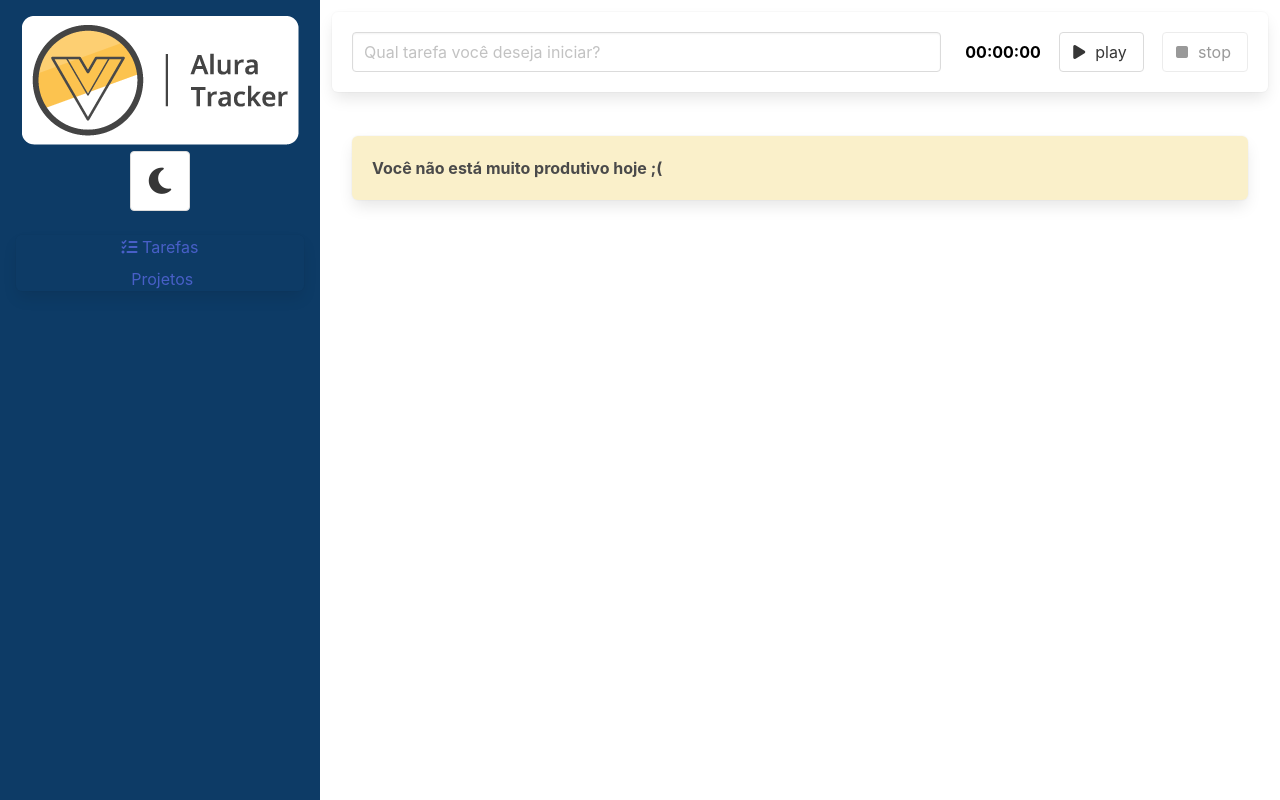
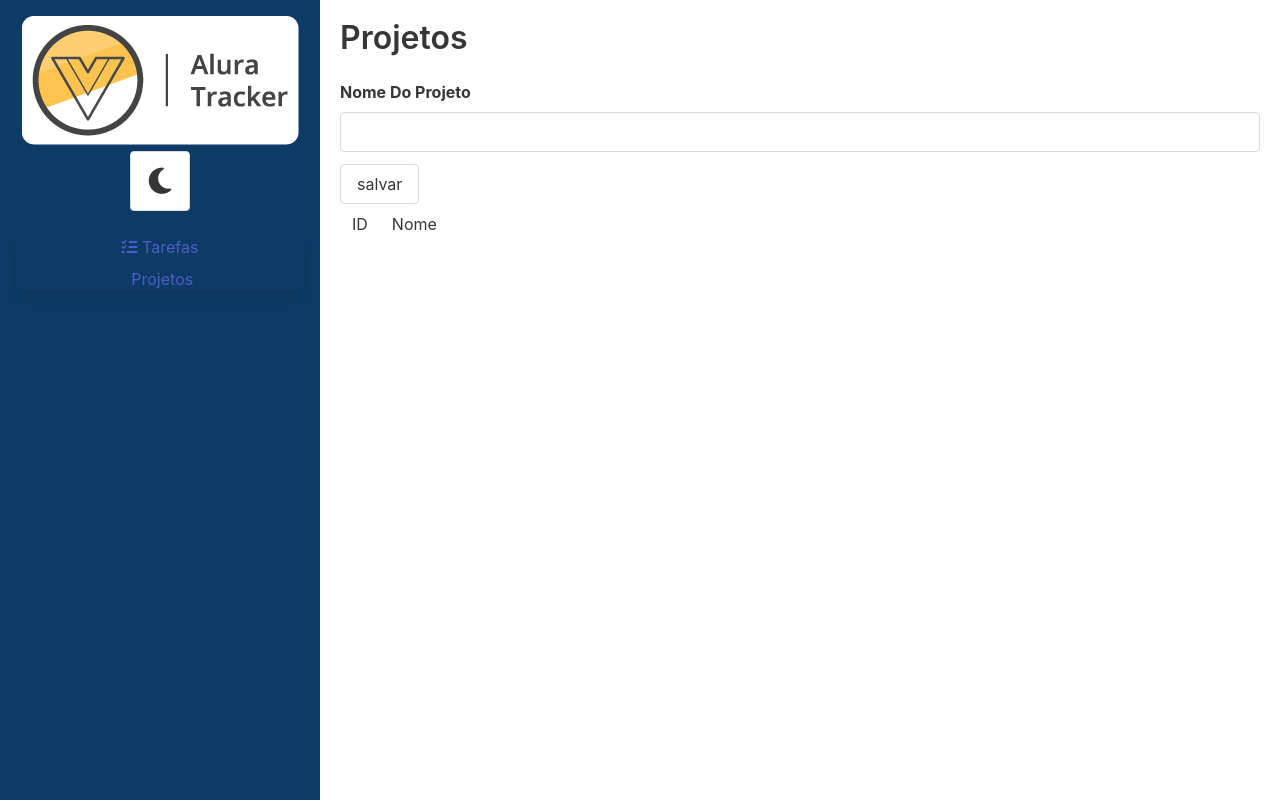
Before and after one commit to joaoricardoM/task-tracker, a Vue app: page /#/projetos in a window 1280 px wide. Before the commit this address led to /#/. Built offline with nearby package versions, Linux system fonts and the light colour scheme.

Commit message:
create projects

```diff
--- /dev/null
+++ b/src/interface/IProjeto.ts
@@ -0,0 +1,4 @@
+export default interface IProjeto{
+    id: string;
+    nome:string;
+}
--- a/src/views/Projetos.vue
+++ b/src/views/Projetos.vue
@@ -1,12 +1,65 @@
 <template>
-  <h1>Projetos</h1>
+  <section class="projetos">
+    <h1 class="title">Projetos</h1>
+    <form @submit.prevent="salvar">
+      <div class="field">
+        <label form="nomeDoProjeto" class="label"> Nome Do Projeto </label>
+        <input
+          type="text"
+          class="input"
+          v-model="nomeDoProjeto"
+          id="nomeDoProjeto"
+        />
+      </div>
+      <div class="field">
+        <button class="button" type="submit">salvar</button>
+      </div>
+    </form>
+    <table class="table is-fullWidth">
+      <thead>
+        <tr v-for="projeto in projetos" :key="projeto.id">
+          <th>{{ projeto.id }}</th>
+          <th>{{ projeto.nome }}</th>
+        </tr>
+      </thead>
+      <tbody>
+        <tr>
+          <td>ID</td>
+          <td>Nome</td>
+        </tr>
+      </tbody>
+    </table>
+  </section>
 </template>
 
 <script lang="ts">
+import IProjeto from "@/interface/IProjeto";
 import { defineComponent } from "vue";
 
 export default defineComponent({
   // eslint-disable-next-line vue/multi-word-component-names
   name: "Projetos",
+  data() {
+    return {
+      nomeDoProjeto: "",
+      projetos: [] as IProjeto[],
+    };
+  },
+  methods: {
+    salvar() {
+      const projeto: IProjeto = {
+        nome: this.nomeDoProjeto,
+        id: new Date().toISOString(),
+      };
+      this.projetos.push(projeto);
+      this.nomeDoProjeto = "";
+    },
+  },
 });
 </script>
+
+<style scoped>
+.projetos {
+  padding: 1.25rem;
+}
+</style>
```
